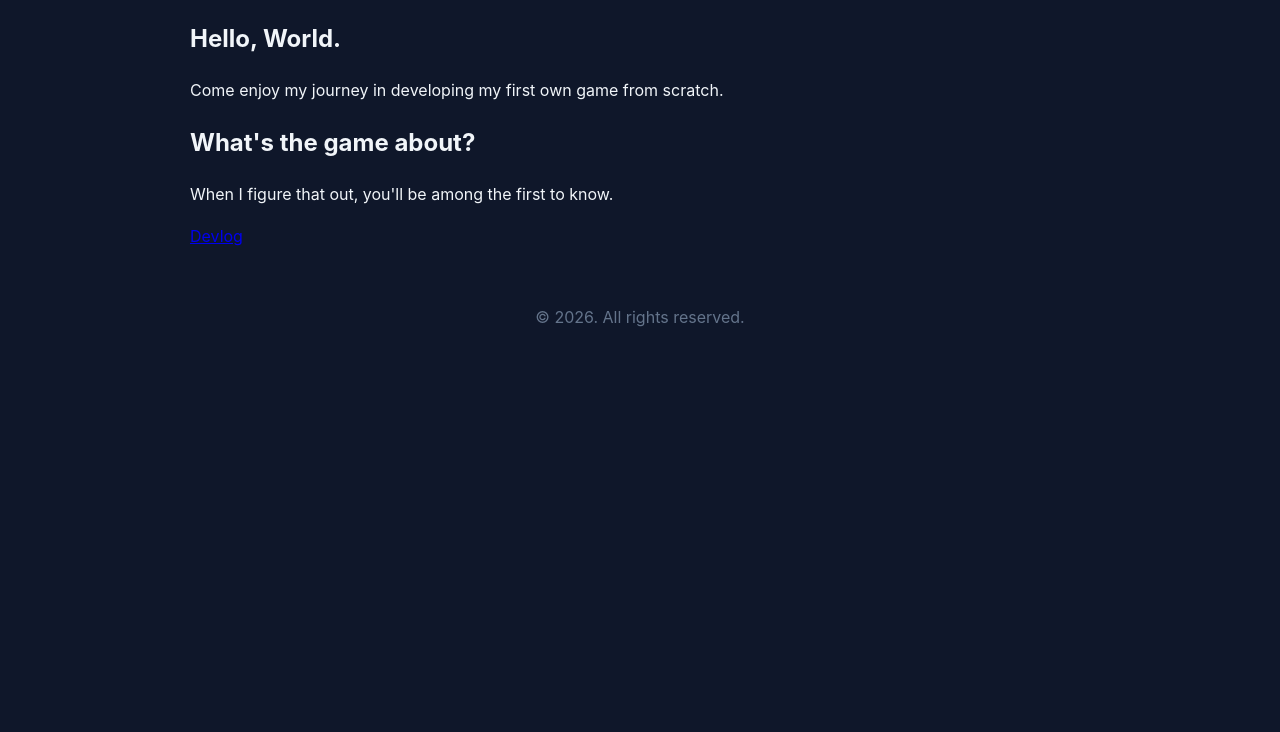
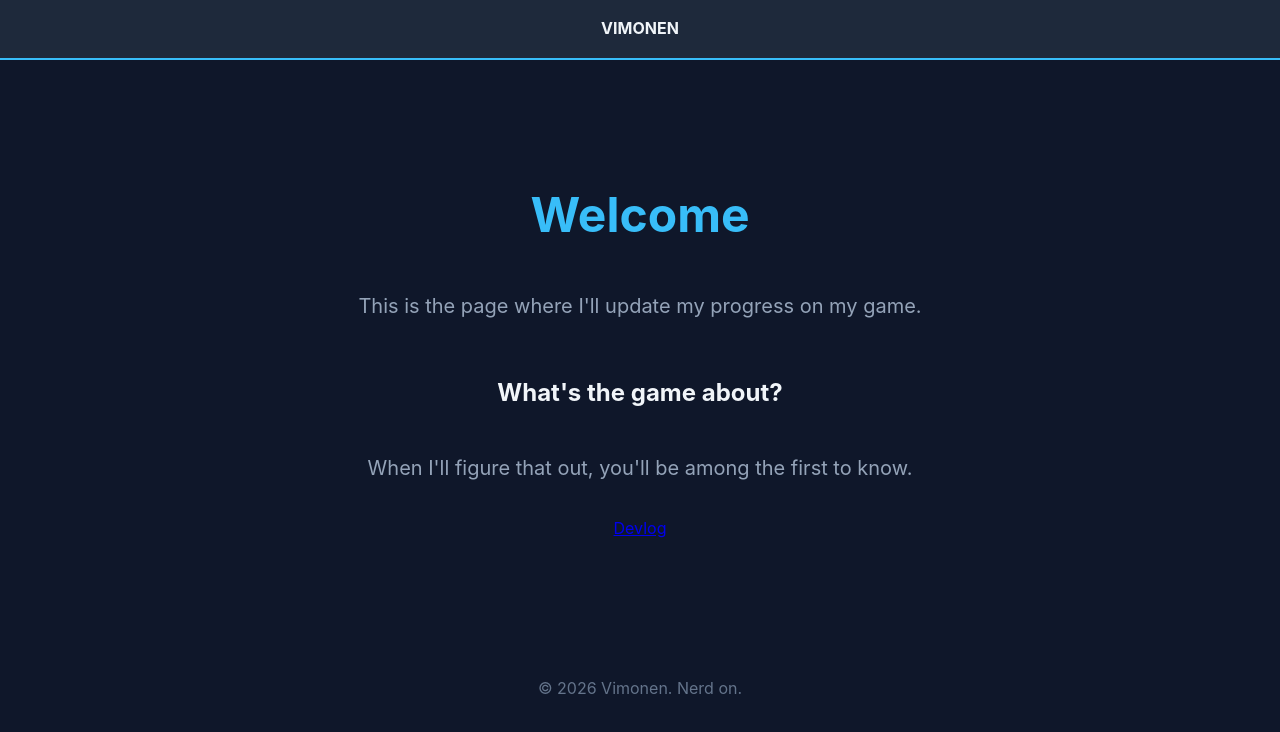
Before and after one commit to mrazael/vimonen.com, a plain HTML site: page index.html in a window 1280 px wide. Drawn offline with Linux system fonts and the light colour scheme.

Commit message:
Update index.html

```diff
--- a/index.html
+++ b/index.html
@@ -5,24 +5,53 @@
     <meta name="viewport" content="width=device-width, initial-scale=1.0">
     <title>Vimonen</title>
     <link rel="stylesheet" href="css/style.css">
+    <style>
+        /* Erityistyylit aloitussivun keskitykseen */
+        .hero {
+            display: flex;
+            flex-direction: column;
+            align-items: center;
+            justify-content: center;
+            min-height: 70vh;
+            text-align: center;
+        }
+        .hero h1 {
+            font-size: 3rem;
+            margin-bottom: 1rem;
+            color: var(--accent-color);
+        }
+        .hero p {
+            font-size: 1.25rem;
+            max-width: 600px;
+            margin-bottom: 2rem;
+            color: #94a3b8;
+        }
+    </style>
 </head>
 <body>
-    <header>
-        <div class="container">
-            <h2>Hello, World.</h2>
-            <p>Come enjoy my journey in developing my first own game from scratch.</p>
+    <nav>
+        <div class="container" style="justify-content: center;">
+            <span class="logo">VIMONEN</span>
+        </div>
+    </nav>
+
+    <main class="container">
+        <section class="hero">
+            <h1>Welcome</h1>
+            <p>This is the page where I'll update my progress on my game.</p>
 
             <h2>What's the game about?</h2>
-            <p>When I figure that out, you'll be among the first to know.</p>
-            <div class="cta-buttons">
+            <p>When I'll figure that out, you'll be among the first to know.</p>
+
+            <div class="actions">
                 <a href="devlog/index.html" class="btn primary">Devlog</a>
             </div>
-        </div>
-    </header>
+        </section>
+    </main>
 
     <footer>
         <div class="container">
-            <p>&copy; 2026. All rights reserved.</p>
+            <p>&copy; 2026 Vimonen. Nerd on.</p>
         </div>
     </footer>
 </body>
```
